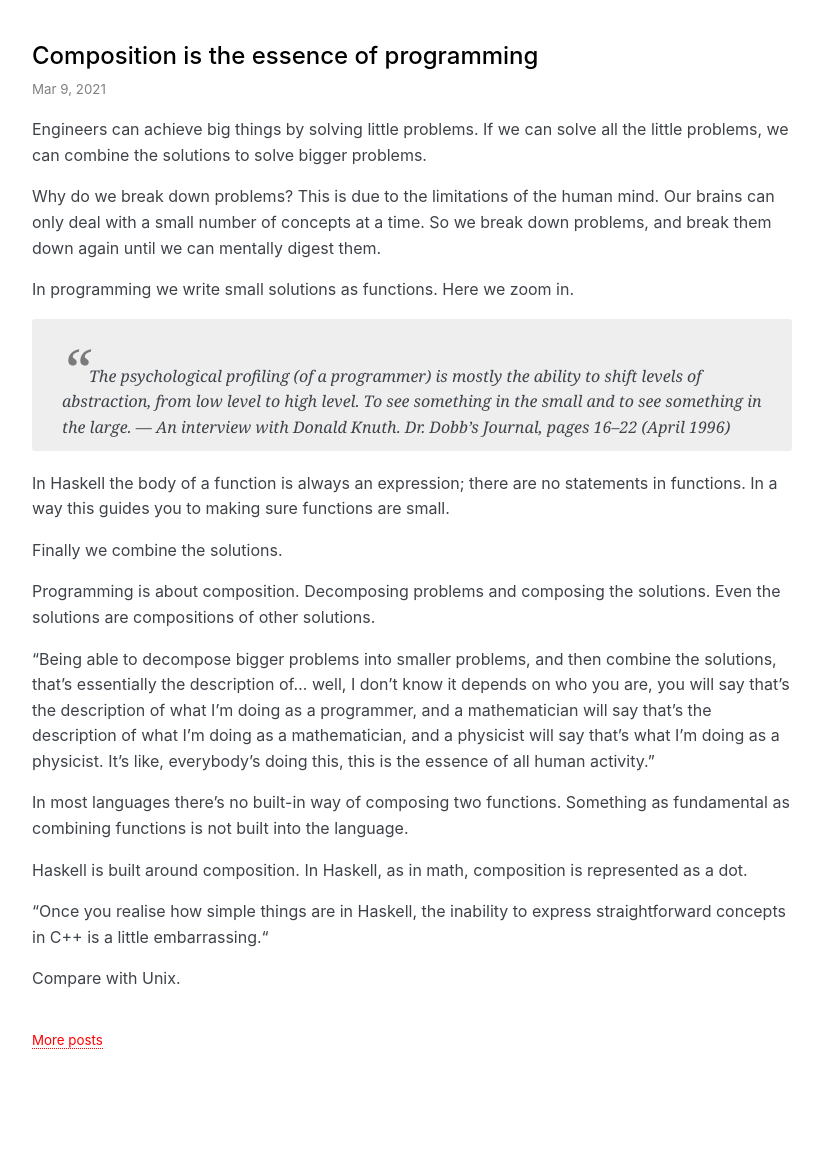
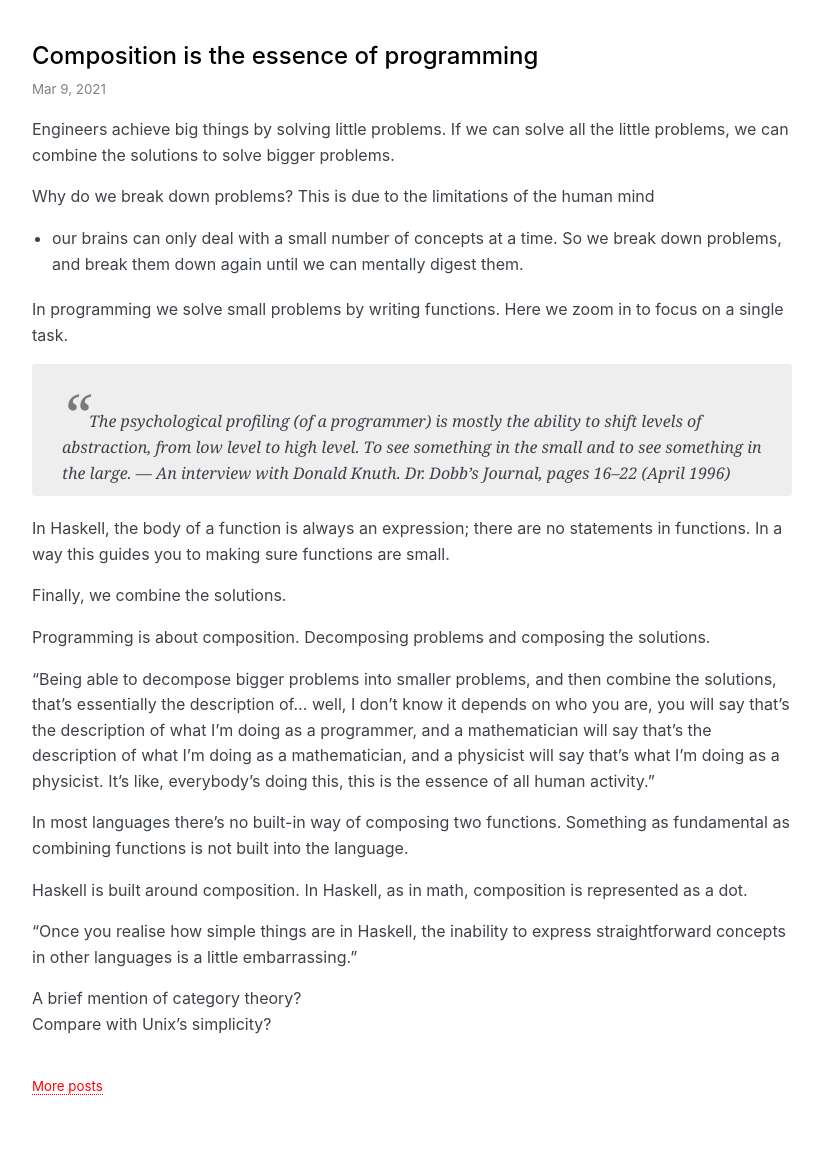
Before and after one commit to explodinglabs/explodinglabs.github.io, a Jekyll site: the page built from _posts/2021-03-09-composition.markdown, in a window 1280 px wide. Shown: the whole page, without its empty margins (228-1051 px from the left). Built offline with Jekyll 4.4.1, drawn with Linux system fonts in a browser that asks for light colours; some web fonts are replaced; before the commit the page ends 1128 px from its top, so only the background shows below that.

Commit message:
Adjust composition post

```diff
--- a/_posts/2021-03-09-composition.markdown
+++ b/_posts/2021-03-09-composition.markdown
@@ -3,15 +3,16 @@ layout: post
 title: Composition is the essence of programming
 permalink: /composition
 ---
-Engineers can achieve big things by solving little problems. If we can solve
-all the little problems, we can combine the solutions to solve bigger problems.
+Engineers achieve big things by solving little problems. If we can solve all
+the little problems, we can combine the solutions to solve bigger problems.
 
-Why do we break down problems? This is due to the limitations of the human
-mind. Our brains can only deal with a small number of concepts at a time. So we
+Why do we break down problems? This is due to the limitations of the human mind
+- our brains can only deal with a small number of concepts at a time. So we
 break down problems, and break them down again until we can mentally digest
 them.
 
-In programming we write small solutions as functions. Here we zoom in.
+In programming we solve small problems by writing functions. Here we zoom in to
+focus on a single task.
 
 > The psychological profiling (of a programmer) is mostly the ability to shift
 > levels of abstraction, from low level to high level. To see something in the
@@ -19,14 +20,14 @@ In programming we write small solutions as functions. Here we zoom in.
 > — An interview with Donald Knuth. Dr. Dobb’s Journal, pages 16–22 (April
 > 1996)
 
-In Haskell the body of a function is always an expression; there are no
+In Haskell, the body of a function is always an expression; there are no
 statements in functions. In a way this guides you to making sure functions are
 small.
 
-Finally we combine the solutions.
+Finally, we combine the solutions.
 
 Programming is about composition. Decomposing problems and composing the
-solutions. Even the solutions are compositions of other solutions.
+solutions.
 
 “Being able to decompose bigger problems into smaller problems, and then
 combine the solutions, that’s essentially the description of... well, I don’t
@@ -42,7 +43,8 @@ as fundamental as combining functions is not built into the language.
 Haskell is built around composition. In Haskell, as in math, composition is
 represented as a dot.
 
-“Once you realise how simple things are in Haskell, the inability to express
-straightforward concepts in C++ is a little embarrassing.“
+"Once you realise how simple things are in Haskell, the inability to express
+straightforward concepts in other languages is a little embarrassing."
 
-Compare with Unix.
+A brief mention of category theory?
+Compare with Unix's simplicity?
```
